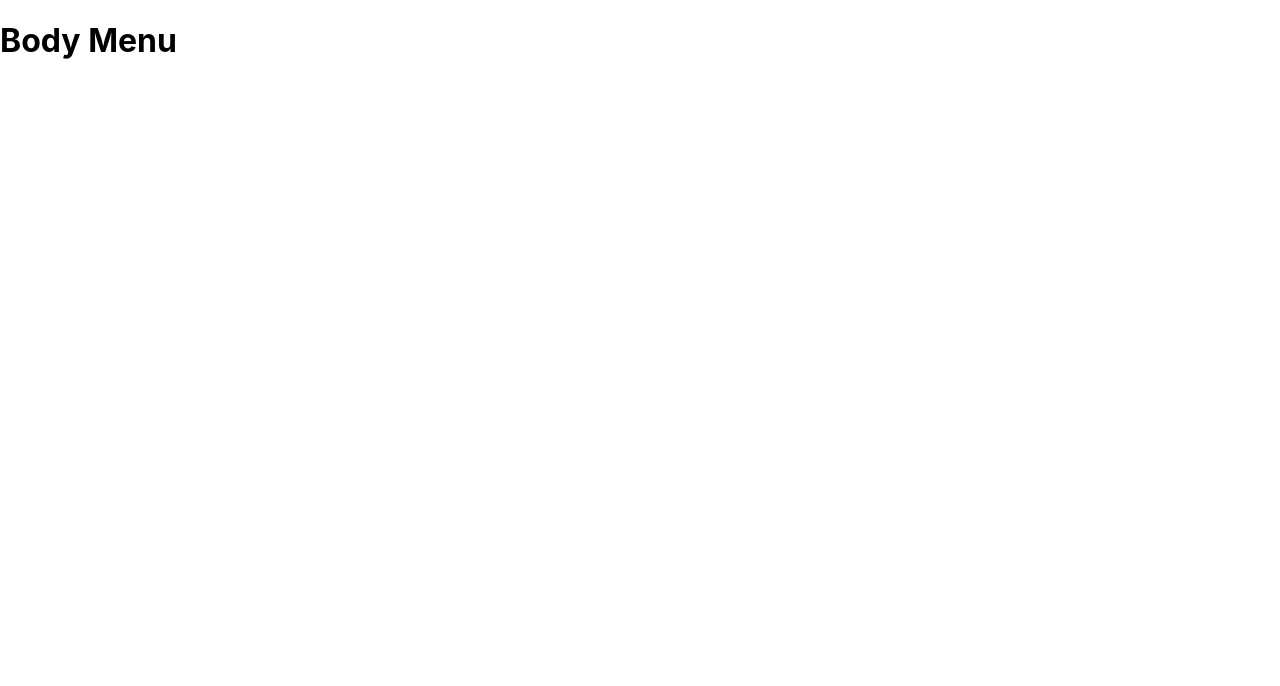
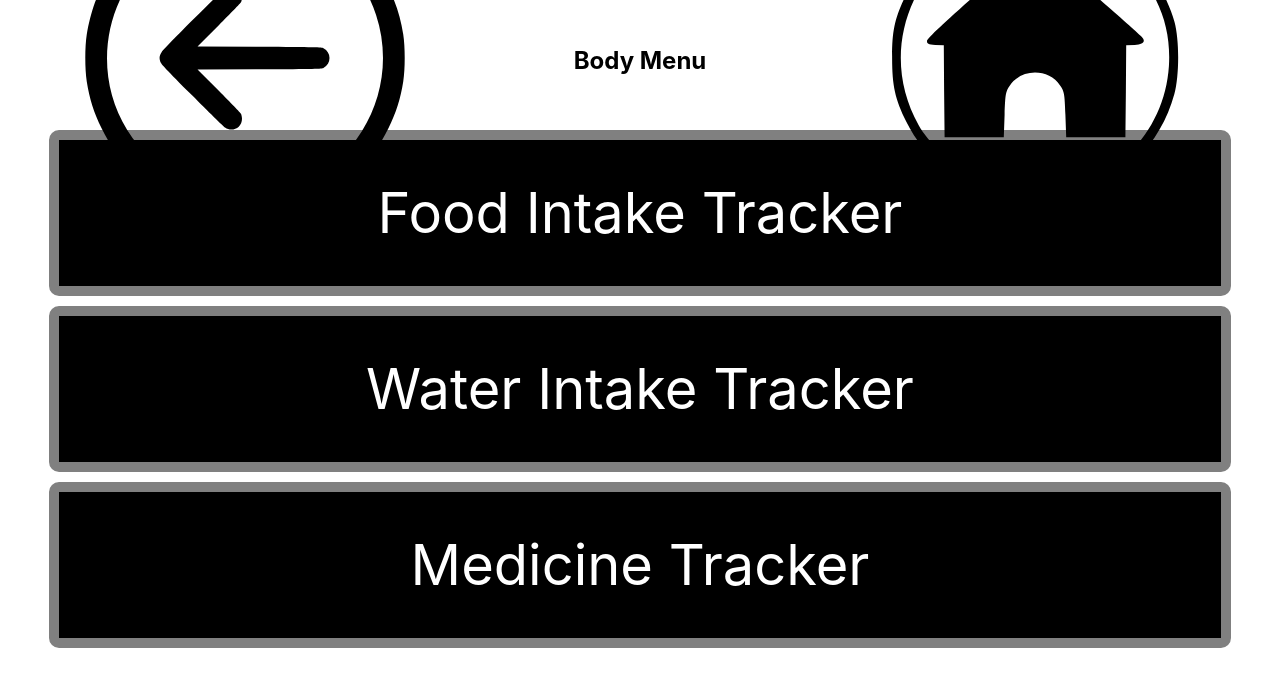
Before and after one commit to emirodriguezalc/granny-app-react, a React (Create React App) app: page /bodyMenu in a window 1280 px wide. Shown: the top 686 px of the page. Built offline with nearby package versions, Linux system fonts and the light colour scheme.

Commit message:
buttons fixed

```diff
--- a/src/components/button/styles.css
+++ b/src/components/button/styles.css
@@ -1,20 +1,25 @@
 .button-component {
   background-color: black;
-
   padding: 5px;
   font-size: 3.5em;
   color: white;
   text-decoration: none;
   border-radius: 10px;
   border: 10px solid gray;
+  display: flex;
+  flex-direction: column;
+  justify-content: center;
+  align-items: center;
+  margin: 10px auto;
+  text-align: center;
 }
 
 .button-small {
   width: 90vw;
-  height: 20vh;
+  height: 10vh;
 }
 
 .button-big {
   width: 90vw;
-  height: 30vh;
+  height: 17vh;
 }
--- a/src/views/bodyMenu/index.js
+++ b/src/views/bodyMenu/index.js
@@ -1,8 +1,15 @@
-import React from 'react';
-// import "./styles.css";
-
-const BodyMenu = () => (
- <h1>Body Menu</h1>
-);
+import React from "react";
+import Header from "../../components/header";
+import Button from "../../components/button";
+const BodyMenu = () => {
+  return (
+    <>
+      <Header title="Body Menu" backTo="/home" />
+      <Button linkTo="/foodMenu" title="Food Intake Tracker" size="big" />
+      <Button linkTo="/waterMenu" title="Water Intake Tracker" size="big" />
+      <Button linkTo="/foodMenu" title="Medicine Tracker" size="big" />
+    </>
+  );
+};
 
 export default BodyMenu;
```
Also changed, not shown: 1 other file (tests, documents, lock files or other folders).
